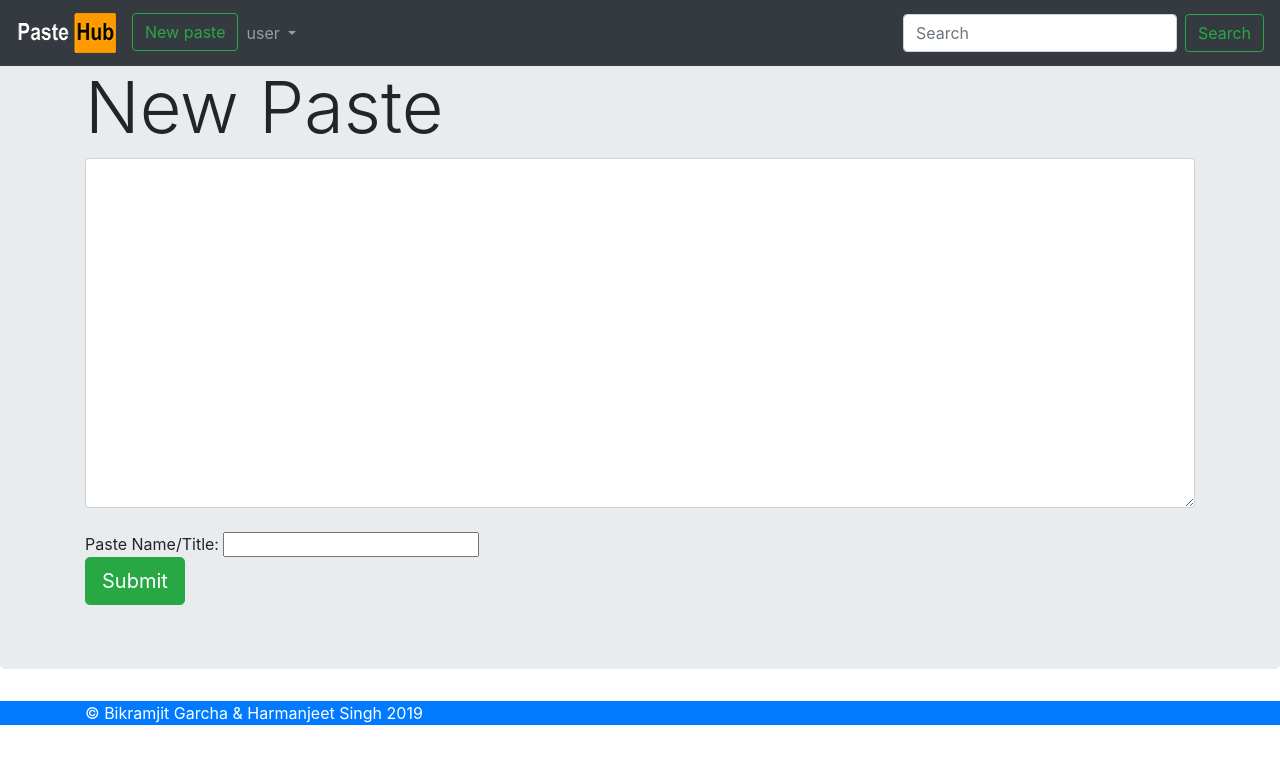
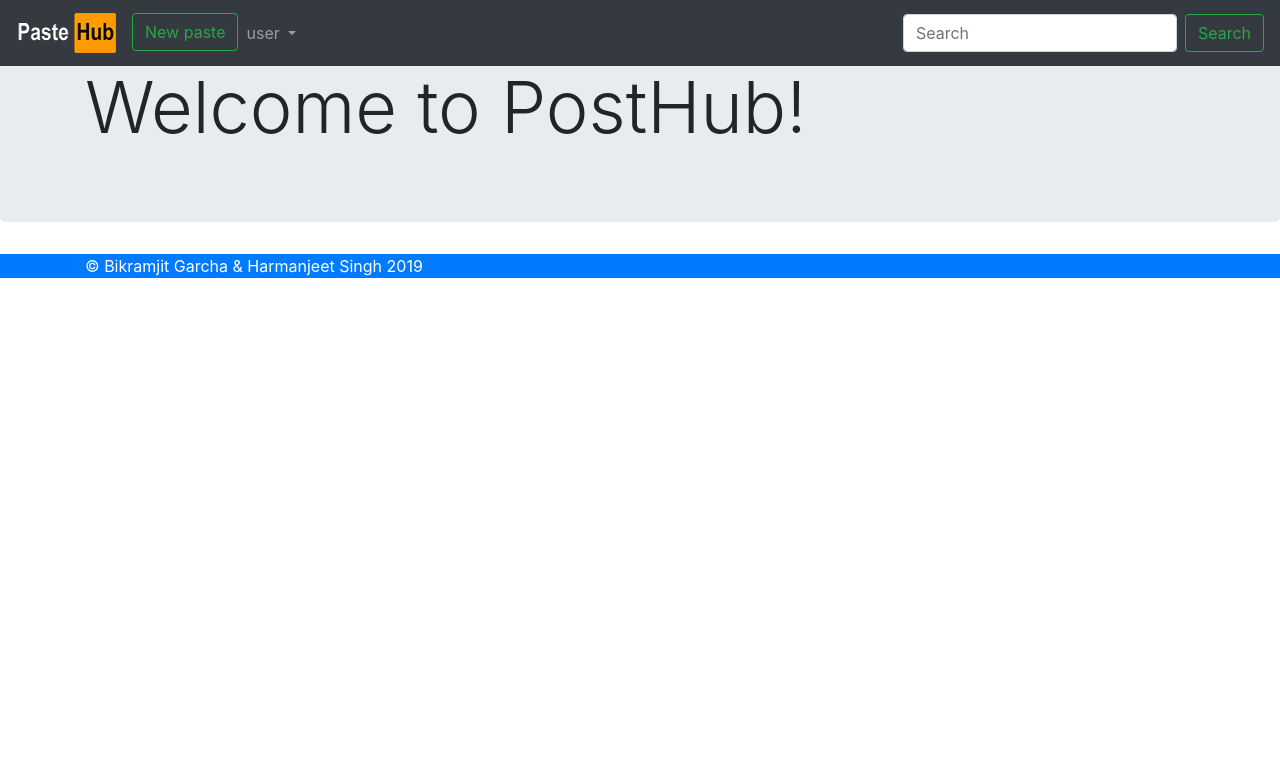
Before and after one commit to bik911/pastebinClone, a Django app: page / in a window 1280 px wide. Shown: the top 764 px of the page. Run offline with Django 3.2, Linux system fonts and the light colour scheme; some libraries are stand-ins or nearby versions.

Commit message:
Minor changes

```diff
--- a/pastings/templates/pastings/home.html
+++ b/pastings/templates/pastings/home.html
@@ -5,15 +5,7 @@
 {% block content %}
 <!-- Main jumbotron for a primary marketing message or call to action -->
 
-<h2 class="display-3">New Paste</h2>
+<h2 class="display-3">Welcome to PostHub!</h2>
 
-<form>
-  <textarea class="form-control emmet-syntax-html" rows="14" name="html-text"></textarea>
-  <br>
-  Paste Name/Title:
-  <input type="text" name="pasteName">
-  <br>
-  <input class="btn btn-success btn-lg center-block" type="submit" value="Submit">
-</form>
 
 {% endblock %}
```
Also changed, not shown: pastings/templates/pastings/paste.html (added, +19 -0 lines).
